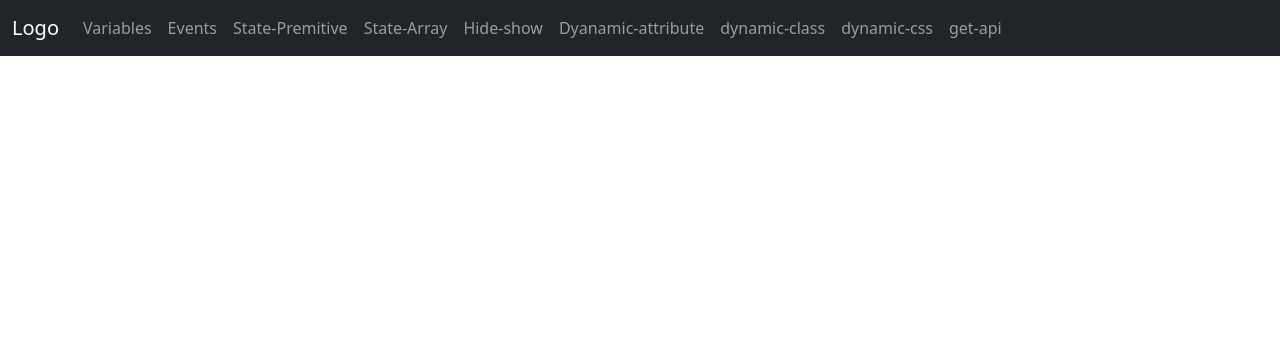
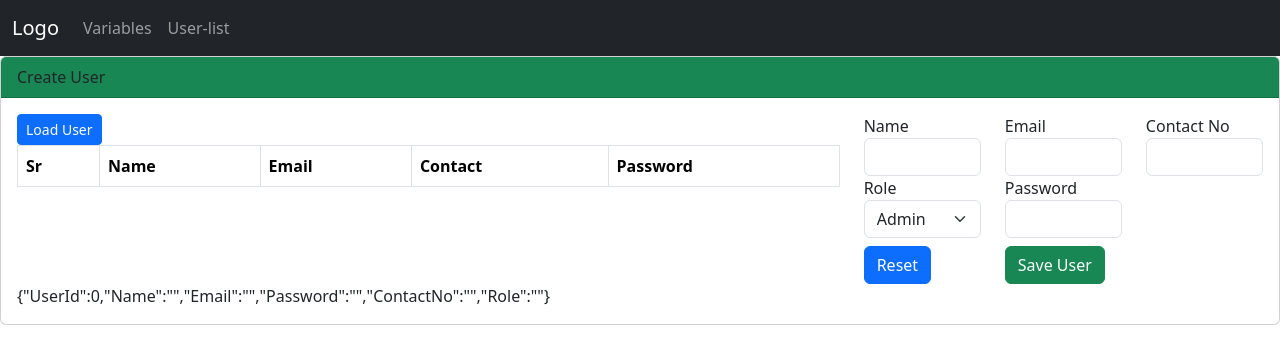
Before and after one commit to CodeFisrt/reactb23, a React (Create React App) app: page /user-list in a window 1280 px wide. Shown: the top 364 px of the page. Built offline with nearby package versions, Linux system fonts and the light colour scheme.

Commit message:
post api call

```diff
--- a/src/App.js
+++ b/src/App.js
@@ -13,6 +13,7 @@ import DynamicAttribute from './topics/DynamicAttribute';
 import DynamicClass from './topics/DynamicClass';
 import DynamicCss from './topics/DynamicCss';
 import GetApiCall from './topics/GetApiCall';
+import UserList from './UserApp/UserList';
 function App() {
   return (
     <div className=''>
@@ -26,29 +27,9 @@ function App() {
                   <Link className='nav-link' to="/vaiables" >Variables</Link>
                 </li>
                 <li className="nav-item">
-                <Link className='nav-link' to="/events" >Events</Link>
+                  <Link className='nav-link' to="/user-list" >User-list</Link>
                 </li>
-                <li className="nav-item">
-                <Link className='nav-link' to="/State-With-Premitive" >State-Premitive</Link>
-                </li>
-                <li className="nav-item">
-                <Link className='nav-link' to="/State-Array-Update" >State-Array</Link>
-                </li>
-                <li className="nav-item">
-                 <Link className='nav-link' to="/hide-show" >Hide-show</Link>
-                </li>
-                <li className="nav-item">
-                 <Link className='nav-link' to="/Dyanamic-attribute" >Dyanamic-attribute</Link>
-                </li>
-                <li className="nav-item">
-                 <Link className='nav-link' to="/dynamic-class" >dynamic-class</Link>
-                </li>
-                <li className="nav-item">
-                 <Link className='nav-link' to="/dynamic-css" >dynamic-css</Link>
-                </li>
-                <li className="nav-item">
-                 <Link className='nav-link' to="/get-api" >get-api</Link>
-                </li>
+
               </ul>
             </div>
           </div>
@@ -57,16 +38,7 @@ function App() {
           {/* Default Route */}
           <Route path='/' element={<Events></Events>}></Route>
           <Route path='/vaiables' element={<Variables></Variables>} ></Route>
-          <Route path='/events'  element={<Events></Events>}></Route>
-          <Route path='/Dyanamic-attribute'  element={<DynamicAttribute></DynamicAttribute>}></Route>
-          <Route path='/hide-show'  element={<HIdeShow></HIdeShow>}></Route>
-          <Route path='/dynamic-class'  element={<DynamicClass></DynamicClass>}></Route>
-          <Route path='/dynamic-css'  element={<DynamicCss></DynamicCss>}></Route>
-          <Route path='/get-api'  element={<GetApiCall></GetApiCall>}></Route>
-          <Route path='/State-With-Premitive'  element={<StateWithPremitive></StateWithPremitive>}></Route>
-          <Route path='/State-Object-Update'  element={<StateObjectUpdate></StateObjectUpdate>}></Route>
-          <Route path='/State-Dyanaminc-Form'  element={<StateDyanamincForm></StateDyanamincForm>}></Route>
-          <Route path='/State-Array-Update'  element={<StateArrayUpdate></StateArrayUpdate>}></Route>
+          <Route path='/user-list' element={<UserList></UserList>} ></Route>
         </Routes>
       </BrowserRouter>
     </div>
--- /dev/null
+++ b/src/UserApp/UserList.js
@@ -0,0 +1,146 @@
+import React, { useState } from "react";
+import axios from "axios";
+
+const UserList = () => {
+    const [userObj, setUserObj] = useState({
+        UserId: 0,
+        Name: "",
+        Email: "",
+        Password: "",
+        ContactNo: "",
+        Role: "",
+    });
+    const [userList, setUserList] = useState([])
+
+    const updateFormValue = (event, key) => {
+        setUserObj((prevObj) => ({ ...prevObj, [key]: event.target.value }));
+    };
+    const getAllUser = async () => {
+        const response =  await axios.get("https://freeapi.gerasim.in/api/EventBooking/GetAllUsers");
+        setUserList(response.data.data)
+    }
+    const saveUser = async () => {
+        const result = await axios.post(
+            "https://freeapi.gerasim.in/api/EventBooking/CreateUser",
+            userObj
+        );
+        debugger;
+        if (result.data.result) {
+            alert("User Created Success");
+            getAllUser()
+        } else {
+            alert(result.data.message);
+        }
+    };
+
+    return (
+        <div>
+            <div className="card">
+                <div className="card-header bg-success">Create User</div>
+                <div className="card-body">
+                    <div className="row">
+                        <div className="col-8">
+                            <button className="btn btn-sm btn-primary" onClick={getAllUser}>Load User</button>
+                            <table className='table table-bordered'>
+                        <thead>
+                            <tr>
+                                <th>Sr</th>
+                                <th> Name</th>
+                                <th> Email</th>
+                                <th> Contact</th>
+                                <th> Password</th>
+                            </tr>
+                        </thead>
+                        <tbody>
+                            {
+                               userList.map((product,index)=>{
+                                return(<tr>
+                                    <td>{index+1}</td>
+                                    <td> {product.name}</td>
+                                    <td> {product.email}</td>
+                                    <td> {product.contactNo}</td>
+                                    <td> {product.password}</td>
+                                </tr>)
+                               })
+                            }
+                        </tbody>
+                    </table>
+                        </div>
+                        <div className="col-4">
+                            <div className="row">
+                                <div className="col-4">
+                                    <label>Name</label>
+                                    <input
+                                        type="text"
+                                        onChange={(event) => {
+                                            updateFormValue(event, "Name");
+                                        }}
+                                        className="form-control"
+                                    />
+                                </div>
+                                <div className="col-4">
+                                    <label>Email</label>
+                                    <input
+                                        type="text"
+                                        onChange={(event) => {
+                                            updateFormValue(event, "Email");
+                                        }}
+                                        className="form-control"
+                                    />
+                                </div>
+                                <div className="col-4">
+                                    <label>Contact No</label>
+                                    <input
+                                        type="text"
+                                        onChange={(event) => {
+                                            updateFormValue(event, "ContactNo");
+                                        }}
+                                        className="form-control"
+                                    />
+                                </div>
+                            </div>
+                            <div className="row">
+                                <div className="col-4">
+                                    <label>Role</label>
+                                    <select
+                                        className="form-select"
+                                        onChange={(event) => {
+                                            updateFormValue(event, "Role");
+                                        }}
+                                    >
+                                        <option>Admin</option>
+                                        <option>Sale</option>
+                                        <option>Super Admin</option>
+                                    </select>
+                                </div>
+                                <div className="col-4">
+                                    <label>Password</label>
+                                    <input
+                                        type="text"
+                                        onChange={(event) => {
+                                            updateFormValue(event, "Password");
+                                        }}
+                                        className="form-control"
+                                    />
+                                </div>
+                            </div>
+                            <div className="row pt-2">
+                                <div className="col-4">
+                                    <button className="btn btn-primary">Reset</button>
+                                </div>
+                                <div className="col-4">
+                                    <button className="btn btn-success" onClick={saveUser}>
+                                        Save User
+                                    </button>
+                                </div>
+                            </div>
+                        </div>
+                    </div>
+                    {JSON.stringify(userObj)}
+                </div>
+            </div>
+        </div>
+    );
+};
+
+export default UserList;
--- a/src/topics/GetApiCall.js
+++ b/src/topics/GetApiCall.js
@@ -13,11 +13,17 @@ const GetApiCall = () => {
         {studid:14,name:'Aditya',city:'Mumbai',contact:'667788990' }
     ]
     const [userList,setUserList] = useState([]);
+    const [productList, setProductList] = useState([])
 
     const getAllUsers  = async () =>{
         const result = await axios.get("https://jsonplaceholder.typicode.com/users");
         debugger;
         setUserList(result.data);
+    }
+    const getAllProducts = async () => {
+        const response =  await axios.get("https://freeapi.gerasim.in/api/BigBasket/GetAllProducts");
+        debugger;
+        setProductList(response.data.data)
     }
     return (
         <div>
@@ -50,6 +56,35 @@ const GetApiCall = () => {
                     </select>
                 </div>
             </div>
+            <button  className='btn btn-primary' onClick={getAllProducts}>Load Products</button>
+            <div className='row'>
+                <div className='col-6'>
+                    <table className='table table-bordered'>
+                        <thead>
+                            <tr>
+                                <th>Sr</th>
+                                <th> Sku</th>
+                                <th> Name</th>
+                                <th> Price</th>
+                                <th> ShortName</th>
+                            </tr>
+                        </thead>
+                        <tbody>
+                            {
+                               productList.map((product,index)=>{
+                                return(<tr>
+                                    <td>{index+1}</td>
+                                    <td> {product.productSku}</td>
+                                    <td> {product.productName}</td>
+                                    <td> {product.productPrice}</td>
+                                    <td> {product.productShortName}</td>
+                                </tr>)
+                               })
+                            }
+                        </tbody>
+                    </table>
+                </div>
+                </div>
             <div className='row'>
                 <div className='col-6'>
                     <table className='table table-bordered'>
```
Also changed, not shown: 1 other file (tests, documents, lock files or other folders).
